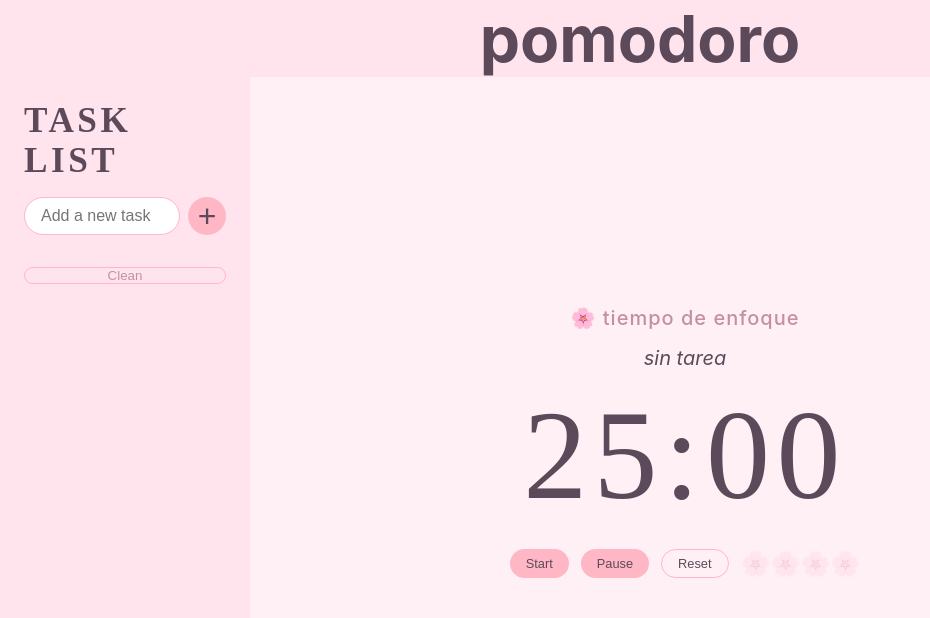
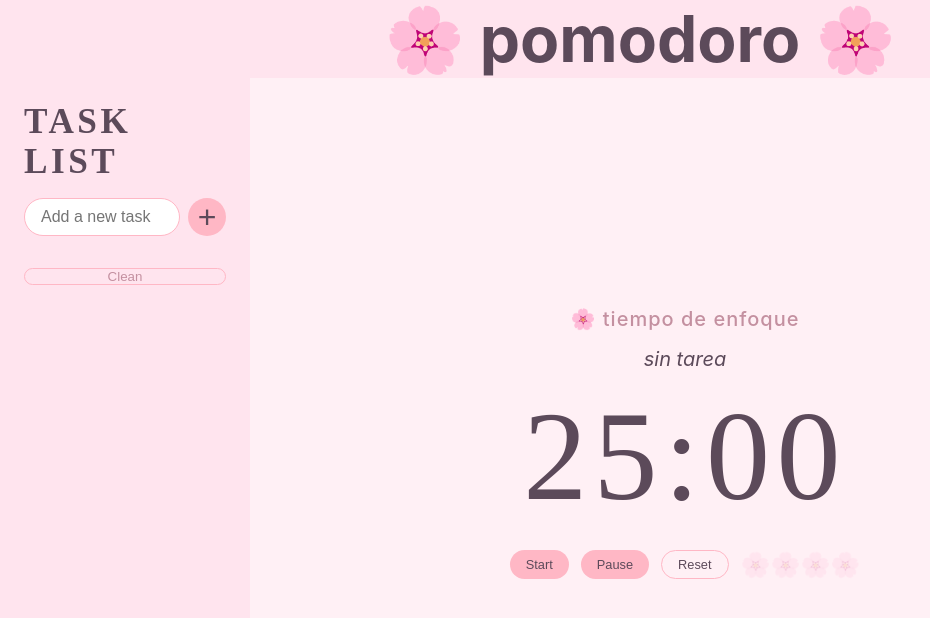
Before and after one commit to jacquelinjantman/TaskPomodoro, a React (Vite) app: page / in a window 1280 px wide. Shown: the top 618 px of the page, without its empty margins (0-930 px from the left). Built offline with nearby package versions, Linux system fonts and the light colour scheme; a web font is replaced by a local one.

Commit message:
add flowers to title

```diff
--- a/src/App.jsx
+++ b/src/App.jsx
@@ -104,7 +104,7 @@ const removeTask = (id) => {
   return (
     <div>
     <header className="header">
-      <h1 className="title"> pomodoro</h1>
+      <h1 className="title">🌸 pomodoro 🌸</h1>
     </header>
     <div className="wrapper">
       <div className="task-card">
```
